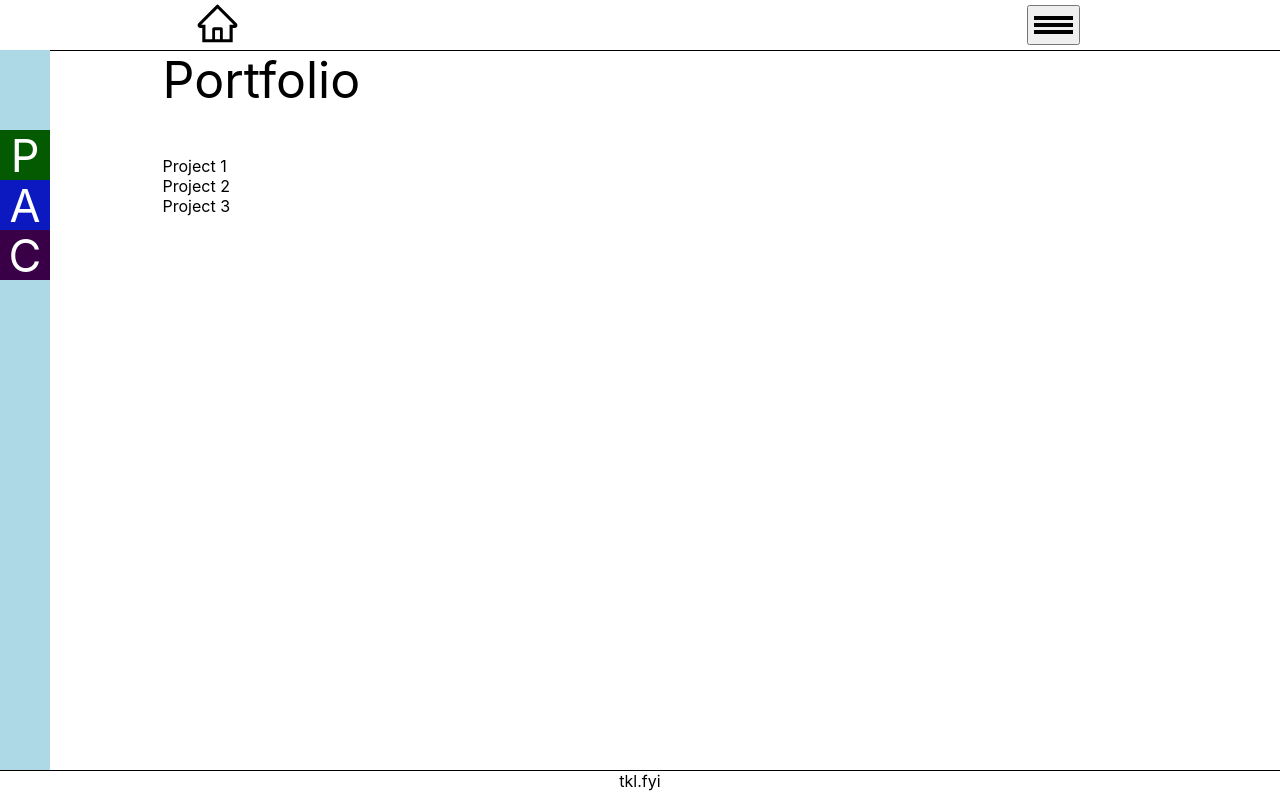
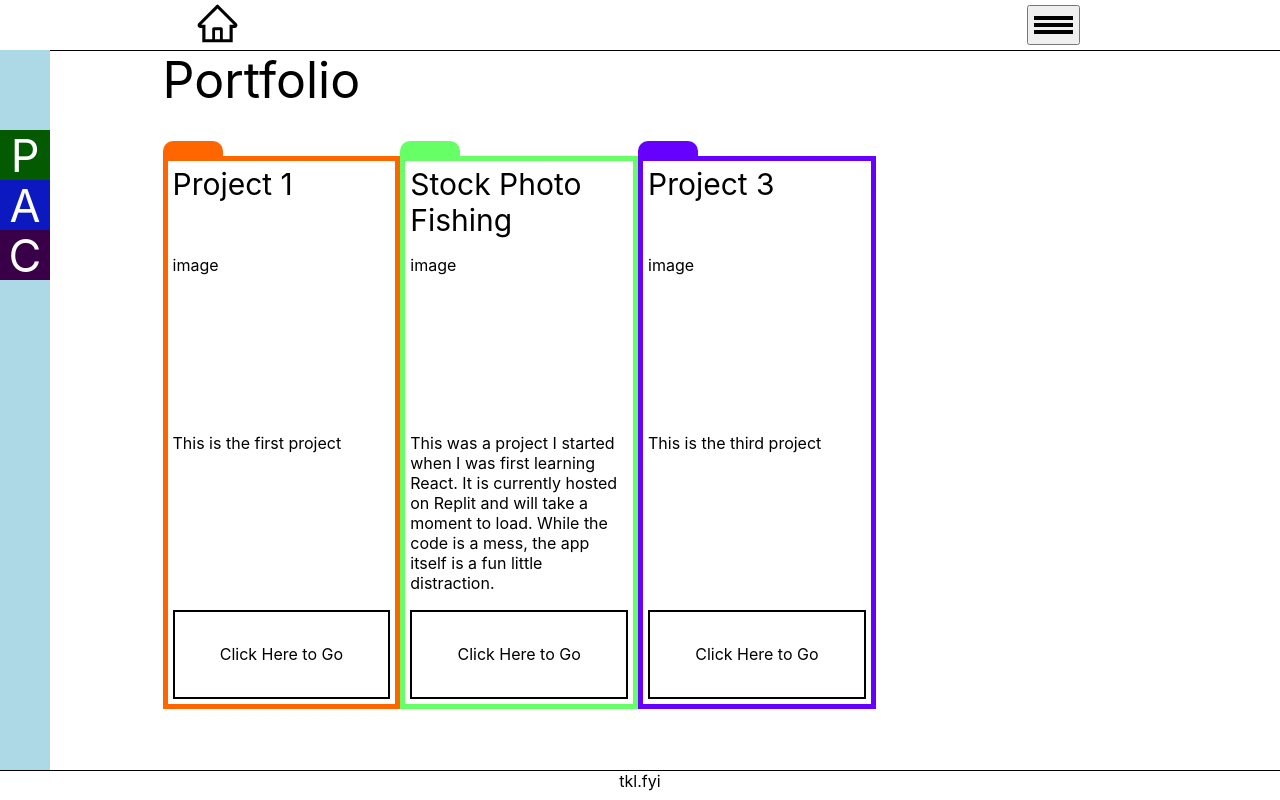
Before and after one commit to tklesley/tklesley.github.io, a React (Create React App) app in the folder portfolio/: page /projects in a window 1280 px wide. Built offline with nearby package versions, Linux system fonts and the light colour scheme.

Commit message:
Added Individual Project Items
Added in individual project items set up in a way so that they can be mapped.  Put in some dummy projects to test CSS layout.

```diff
--- a/portfolio/src/App.css
+++ b/portfolio/src/App.css
@@ -29,6 +29,8 @@ a {
 }
 
 :root{
+  --lightmodetext: #000000;
+  --darkmodetext: #FFFFFF;
   --lightblue: #09a7e5;
   --darkblue:#0d19c0;
   --lightgreen: #3cff00;
--- a/portfolio/src/App.js
+++ b/portfolio/src/App.js
@@ -10,6 +10,9 @@ import About from './pages/about/about';
 import Contact from './pages/contact/contact';
 
 class App extends React.Component {
+
+  lightmode = "{--lightmodetext: #000000; --darkmodetext: #FFFFFF; --lightblue: #09a7e5; --darkblue:#0d19c0; --lightgreen: #3cff00; --darkgreen: #035a00; --lightpurple: #a200e2; --darkpurple: #390047; --dark-bg:#221f1f; --light-bg:#f7f3f3;}";
+
   render() {
     return (
       <BrowserRouter>
--- /dev/null
+++ b/portfolio/src/components/darkmode/darkmode.js
@@ -0,0 +1,5 @@
+import React from "react";
+
+export default function DarkMode() {
+
+}
--- /dev/null
+++ b/portfolio/src/components/project-item/project-item.css
@@ -0,0 +1,44 @@
+.individual-project {
+    display: grid;
+    grid-template-areas:
+    "proj-tab proj-title"
+    "proj-img proj-img"
+    "proj-desc proj-desc"
+    "proj-link proj-link" ;
+    grid-template-columns: 0px 100%;
+    grid-template-rows: 1fr 2fr 2fr 1fr;
+    padding: 5px;
+    width: 400px;
+    justify-content: center;
+}
+
+.bg-color-tab {
+    grid-area: proj-tab;
+    height: 20px;
+    width:60px;
+    border-radius: 10px 10px 0 0;
+    position: relative;
+    bottom: 25px;
+    right: 10px;
+}
+
+.proj-title {
+    grid-area: proj-title;
+    font-size: 30px;
+}
+
+.proj-img {
+    grid-area: proj-img;
+}
+
+.proj-desc {
+    grid-area: proj-desc;
+}
+
+.proj-link {
+    grid-area: proj-link;
+    display: flex;
+    border: 2px solid black;
+    justify-content: center;
+    align-items: center;
+}
--- /dev/null
+++ b/portfolio/src/components/project-item/project-item.js
@@ -0,0 +1,15 @@
+import React from "react";
+import { Link } from "react-router-dom";
+import "./project-item.css";
+
+export default function ProjectItem({prObj}) {
+    return (
+        <div className="individual-project" style={{border:`5px solid ${prObj.bgcolor}`}}>
+            <div className="bg-color-tab" style={{backgroundColor:`${prObj.bgcolor}`}}></div>
+            <div className="proj-title">{prObj.title}</div>
+            <div className="proj-img">{`image`}</div>
+            <div className="proj-desc">{prObj.desc}</div>
+            <Link to={prObj.link} className="proj-link">Click Here to Go</Link>
+        </div>
+    )
+}
--- a/portfolio/src/pages/projects/projects.css
+++ b/portfolio/src/pages/projects/projects.css
@@ -18,4 +18,7 @@
 
 .projects-section {
     grid-area: projects;
+    display: flex;
+    width: 90%;
+    height: 90%;
 }
--- a/portfolio/src/pages/projects/projects.js
+++ b/portfolio/src/pages/projects/projects.js
@@ -1,6 +1,7 @@
 import React from "react";
 import Sidebar from "../../components/sidebar/sidebar";
 import "./projects.css";
+import ProjectItem from "../../components/project-item/project-item";
 
 export default function Projects() {
     return (
@@ -8,9 +9,30 @@ export default function Projects() {
             <div className="p-title">Portfolio</div>
             <Sidebar />
             <div className="projects-section">
-                <div className="p1">Project 1</div>
-                <div className="p2">Project 2</div>
-                <div className="p3">Project 3</div>
+                <ProjectItem
+                    prObj={{
+                        title: "Project 1",
+                        bgcolor: "#FF6600",
+                        desc: "This is the first project",
+                        link: "tkl.fyi"
+                    }}
+                />
+                <ProjectItem
+                    prObj={{
+                        title: "Stock Photo Fishing",
+                        bgcolor: "#66FF66",
+                        desc: "This was a project I started when I was first learning React.  It is currently hosted on Replit and will take a moment to load.  While the code is a mess, the app itself is a fun little distraction.",
+                        link: "https://stock-photo-fishing.tklesley.repl.co/"
+                    }}
+                />
+                <ProjectItem
+                    prObj={{
+                        title: "Project 3",
+                        bgcolor: "#6600FF",
+                        desc: "This is the third project",
+                        link: "tkl.fyi"
+                    }}
+                />
             </div>
 
         </div>
```
